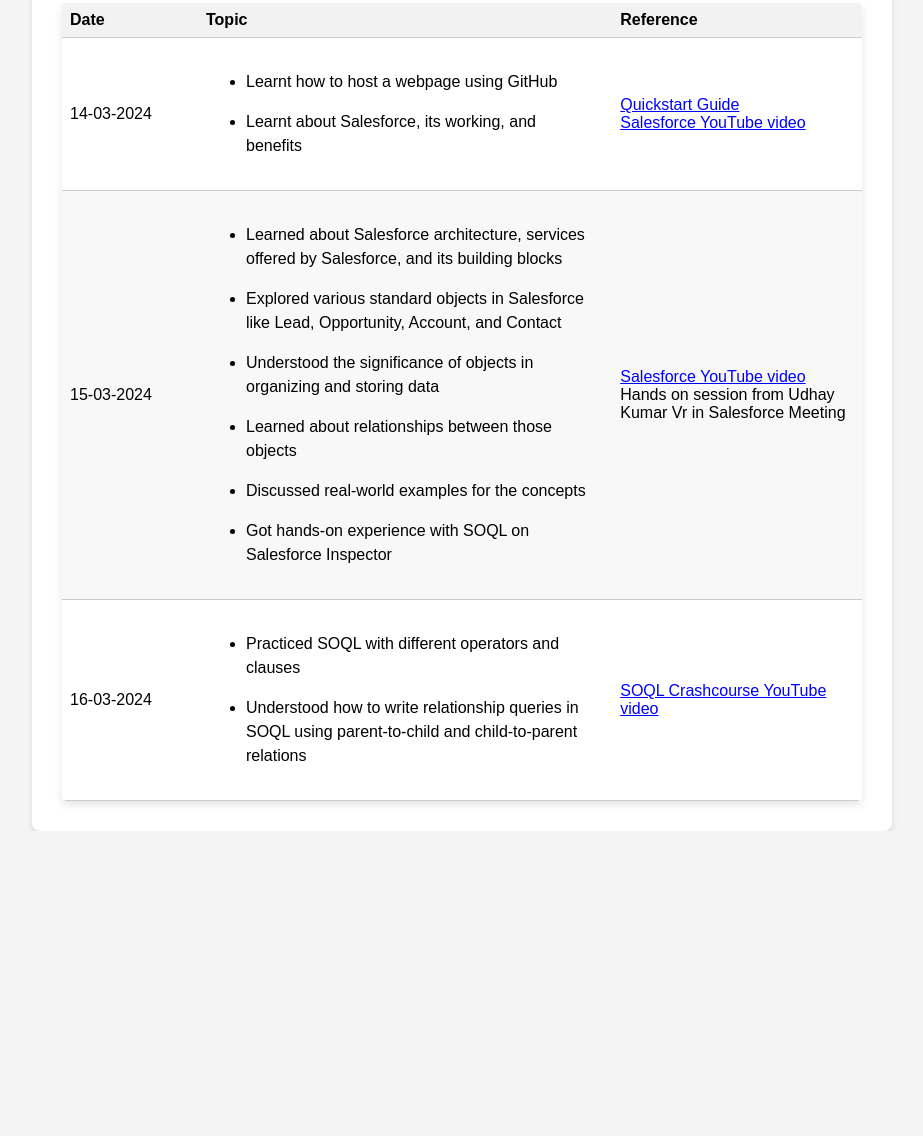
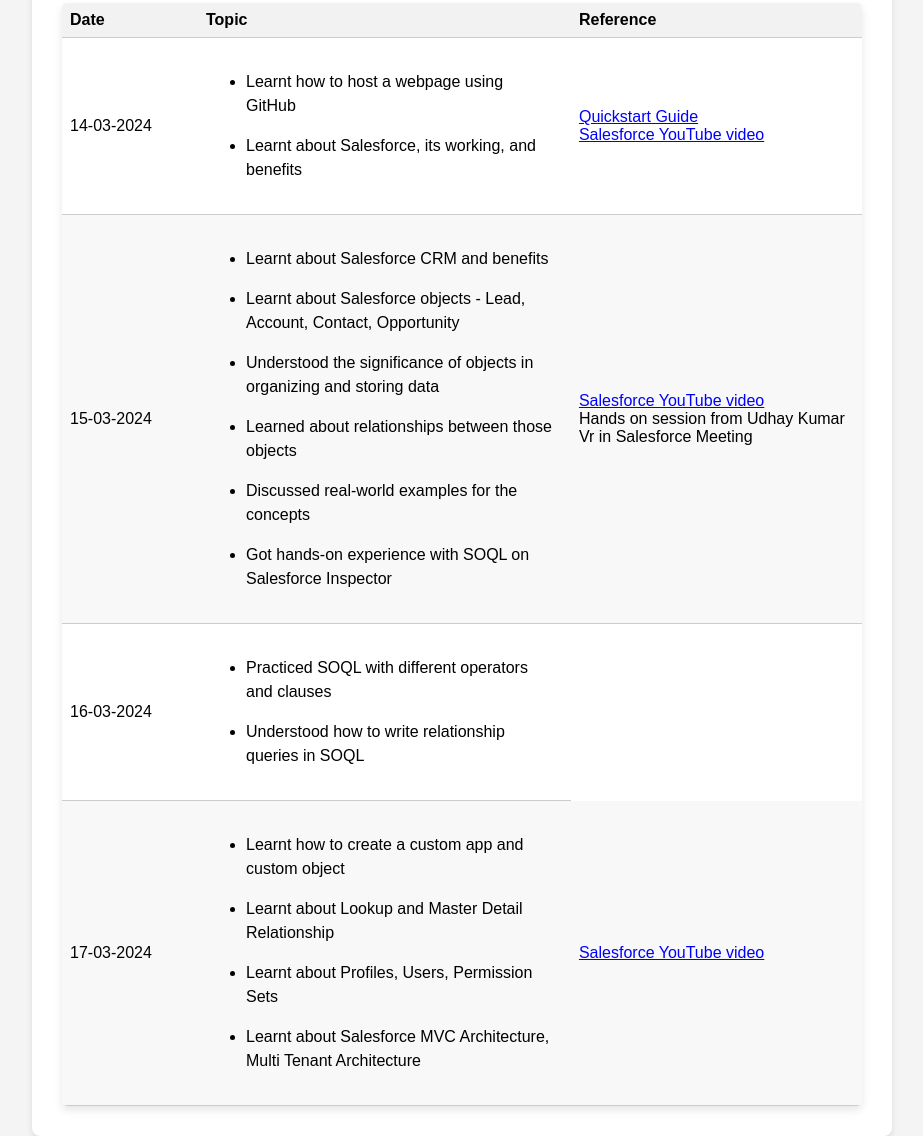
Before and after one commit to shovna01PS/shovna01PS.github.io, a plain HTML site: page index.html in a window 1280 px wide. Shown: the part 196-1332 px from the top of the page, without its empty margins (178-1101 px from the left). Before the commit the page ends 1027 px from the top, so only its background shows below. Drawn offline with Linux system fonts and the light colour scheme.

Commit message:
Updated index.html and progress

```diff
--- a/index.html
+++ b/index.html
@@ -41,13 +41,10 @@
             <td class="date-column">15-03-2024</td>
             <td>
               <ul>
+                <li>Learnt about Salesforce CRM and benefits</li>
                 <li>
-                  Learned about Salesforce architecture, services offered by
-                  Salesforce, and its building blocks
-                </li>
-                <li>
-                  Explored various standard objects in Salesforce like Lead,
-                  Opportunity, Account, and Contact
+                  Learnt about Salesforce objects - Lead, Account, Contact,
+                  Opportunity
                 </li>
                 <li>
                   Understood the significance of objects in organizing and
@@ -72,15 +69,26 @@
             <td>
               <ul>
                 <li>Practiced SOQL with different operators and clauses</li>
+                <li>Understood how to write relationship queries in SOQL</li>
+              </ul>
+            </td>
+          </tr>
+          <tr>
+            <td class="date-column">17-03-2024</td>
+            <td>
+              <ul>
+                <li>Learnt how to create a custom app and custom object</li>
+                <li>Learnt about Lookup and Master Detail Relationship</li>
+                <li>Learnt about Profiles, Users, Permission Sets</li>
                 <li>
-                  Understood how to write relationship queries in SOQL using
-                  parent-to-child and child-to-parent relations
+                  Learnt about Salesforce MVC Architecture, Multi Tenant
+                  Architecture
                 </li>
               </ul>
             </td>
             <td>
-              <a href="//youtu.be/kw6SFQWQ11Q?feature=shared"
-                >SOQL Crashcourse YouTube video</a
+              <a href="https://www.youtube.com/watch?v=I3Dk3i4GpU8"
+                >Salesforce YouTube video</a
               >
             </td>
           </tr>
```
